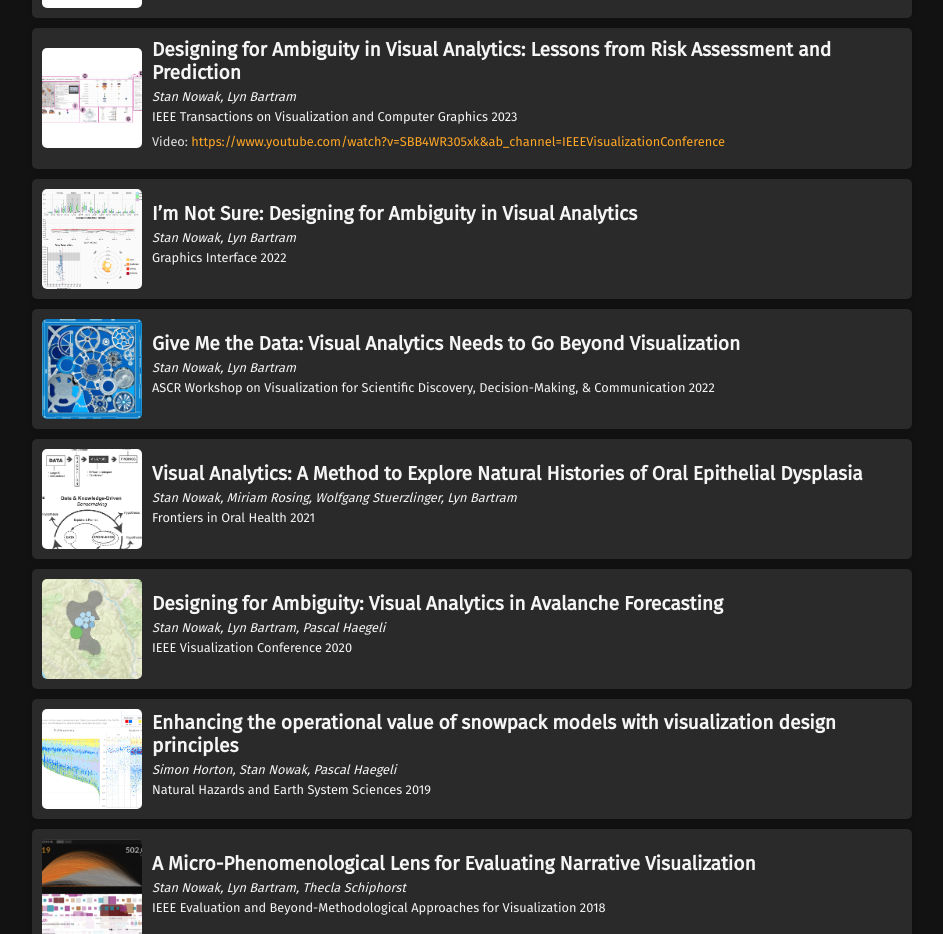
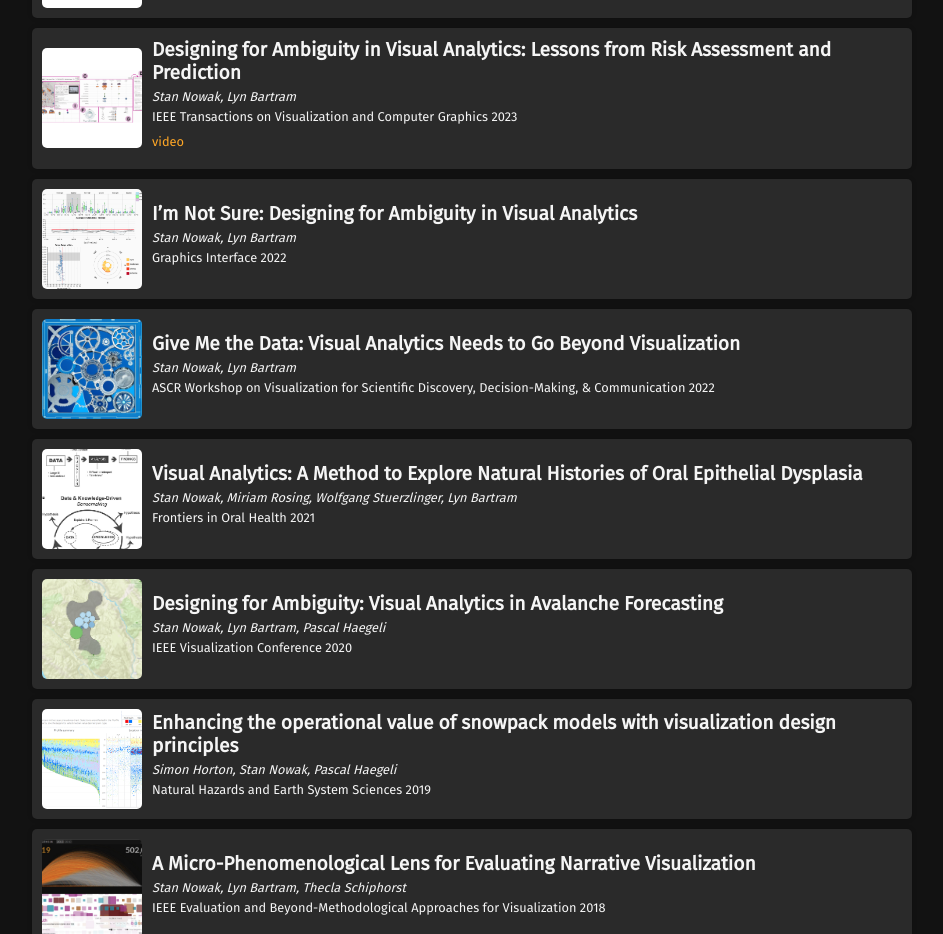
Before and after one commit to StanNowak/stanisnowak.com, a SvelteKit app: page /publications in a window 1280 px wide. Shown: the part 800-1734 px from the top of the page, without its empty margins (168-1111 px from the left). Built offline with nearby package versions, Linux system fonts and the light colour scheme.

Commit message:
video link

```diff
--- a/src/routes/publications/+page.svelte
+++ b/src/routes/publications/+page.svelte
@@ -158,7 +158,7 @@
 			<div class="publication-venue">{publication.venue}</div>
 			{#if publication.video}
 				<div class="publication-video">
-					Video: <a href={publication.video} target="_blank">{publication.video}</a>
+					<a href={publication.video} target="_blank">video</a>
 				</div>
 			{/if}
 		</div>
```
